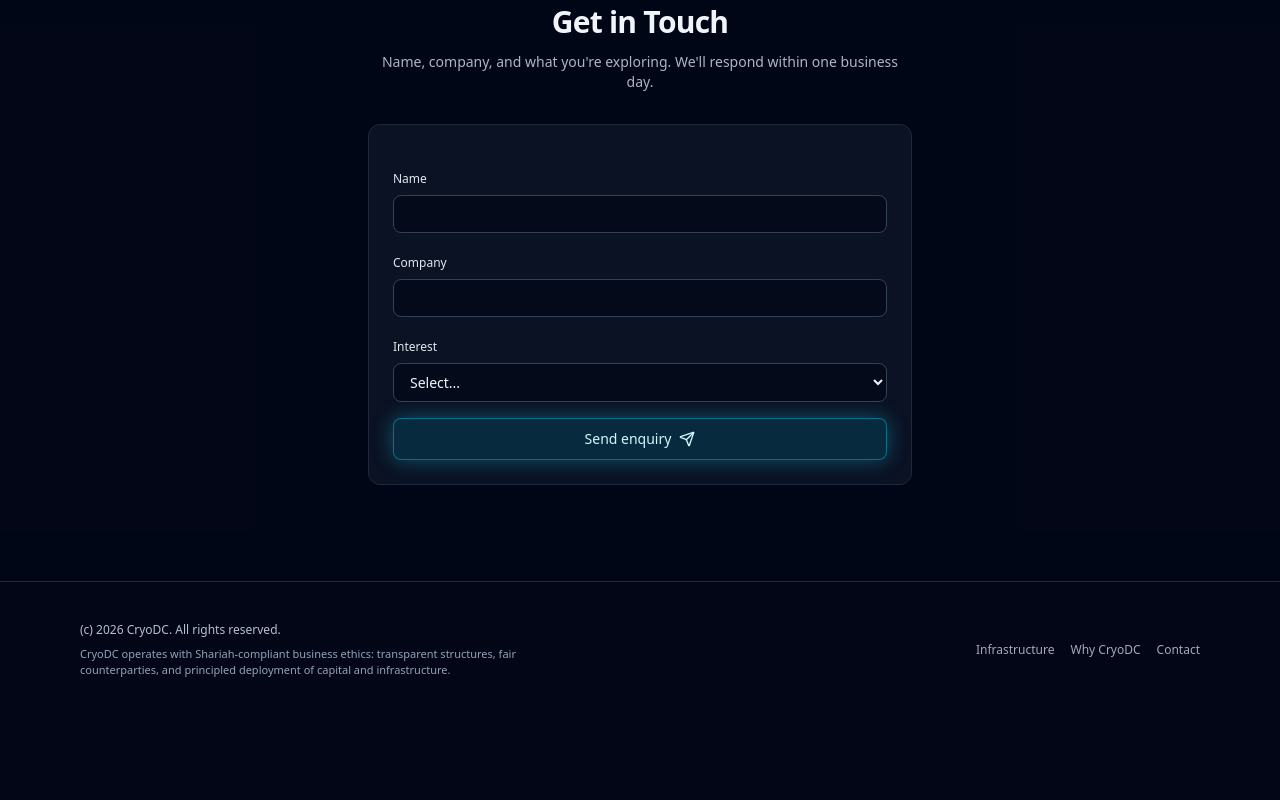
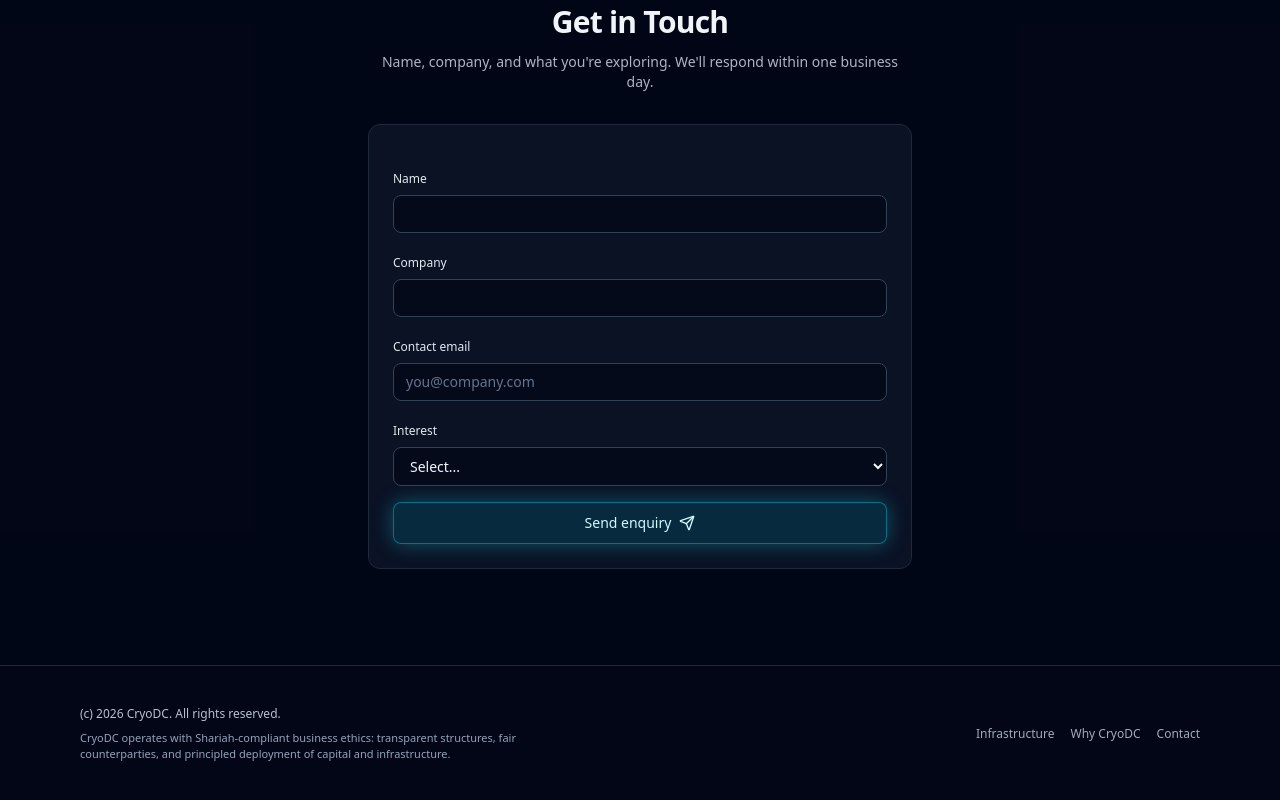
Before and after one commit to dailybagels/CryoDC, a Next.js app: page / in a window 1280 px wide. Shown: the part 1756-2556 px from the top of the page. Before the commit the page ends 2474 px from the top, so only its background shows below. Built offline with nearby package versions, Linux system fonts and the light colour scheme.

Commit message:
add email contact to the form

```diff
--- a/components/Contact.tsx
+++ b/components/Contact.tsx
@@ -86,6 +86,19 @@ export function Contact() {
 
           <div className="space-y-1.5">
             <label className="text-xs font-medium text-slate-200">
+              Contact email
+            </label>
+            <input
+              required
+              type="email"
+              name="email"
+              placeholder="you@company.com"
+              className="w-full rounded-lg border border-slate-700 bg-slate-950/60 px-3 py-2 text-sm text-slate-100 placeholder-slate-500 outline-none focus:border-cyan-400 focus:ring-1 focus:ring-cyan-400/60"
+            />
+          </div>
+
+          <div className="space-y-1.5">
+            <label className="text-xs font-medium text-slate-200">
               Interest
             </label>
             <select
--- a/public/__forms.html
+++ b/public/__forms.html
@@ -6,6 +6,7 @@
     <input type="hidden" name="form-name" value="contact" />
     <input name="name" type="text" />
     <input name="company" type="text" />
+    <input name="email" type="email" />
     <input name="interest" type="text" />
     <input name="bot-field" type="text" />
   </form>
```
